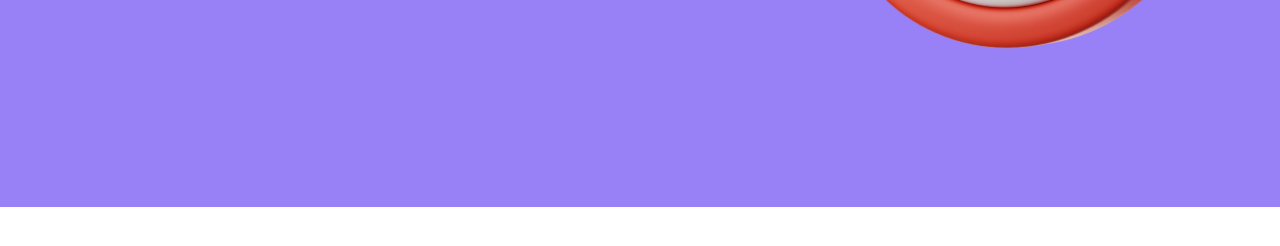
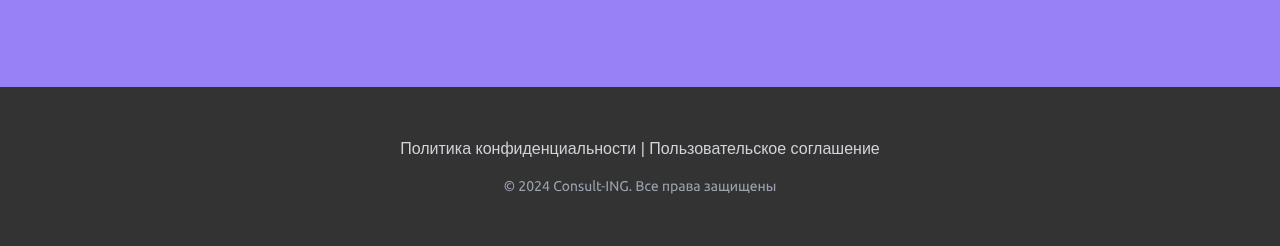
Before and after one commit to Gulsanam-Nuriddinova/new, a plain HTML site: page index.html in a window 1280 px wide. Shown: the part 5572-5818 px from the top of the page. Before the commit the page ends 5779 px from the top, so only its background shows below. Drawn offline with Linux system fonts and the light colour scheme.

Commit message:
add footer

```diff
--- a/css/style.css
+++ b/css/style.css
@@ -420,6 +420,7 @@ margin-top: 60px;
 
 .card3{
     display: flex;
+    justify-content: center;
     gap: 100px;
     margin-bottom: 120px;
 }
@@ -531,6 +532,7 @@ margin-bottom: 20px;
 }
 
 
+
 .center-text h2{
     width: 680px;
 font-weight: 700;
@@ -539,6 +541,7 @@ line-height: 115%;
 text-align: center;
 color: #000;
 margin-bottom: 24px;
+
 }
 
 .center-text p{
@@ -587,7 +590,7 @@ color: #000;
 }
 
 .section-7{
-    padding: 100px;
+    padding: 40px;
     background: #9881f7;
 }
 
@@ -598,7 +601,7 @@ color: #000;
     padding: 0 20px;
     display: flex;
     align-items: center;
-
+    justify-content: space-between;
 }
 
 .s7-text h2{
@@ -618,3 +621,23 @@ line-height: 150%;
 color: #fff;
 margin-bottom: 30px;
 }
+
+.footer{
+    padding: 50px;
+    background: #333;
+
+}
+
+.footer h3{
+font-weight: 400;
+font-size: 16px;
+line-height: 150%;
+color: #d1d5db;
+margin-bottom: 18px;
+display: flex;
+justify-content: center;
+}
+
+.footer img{
+    display: flex;
+}
--- a/index.html
+++ b/index.html
@@ -229,7 +229,8 @@
         </div>
     </div>
     <div class="footer">
-
+<h3>Политика конфиденциальности | Пользовательское соглашение</h3>
+<img src="./img/text.svg" alt="" width="272" height="16">
     </div>
 </body>
 
```
Also changed, not shown: img/text.svg (added).
